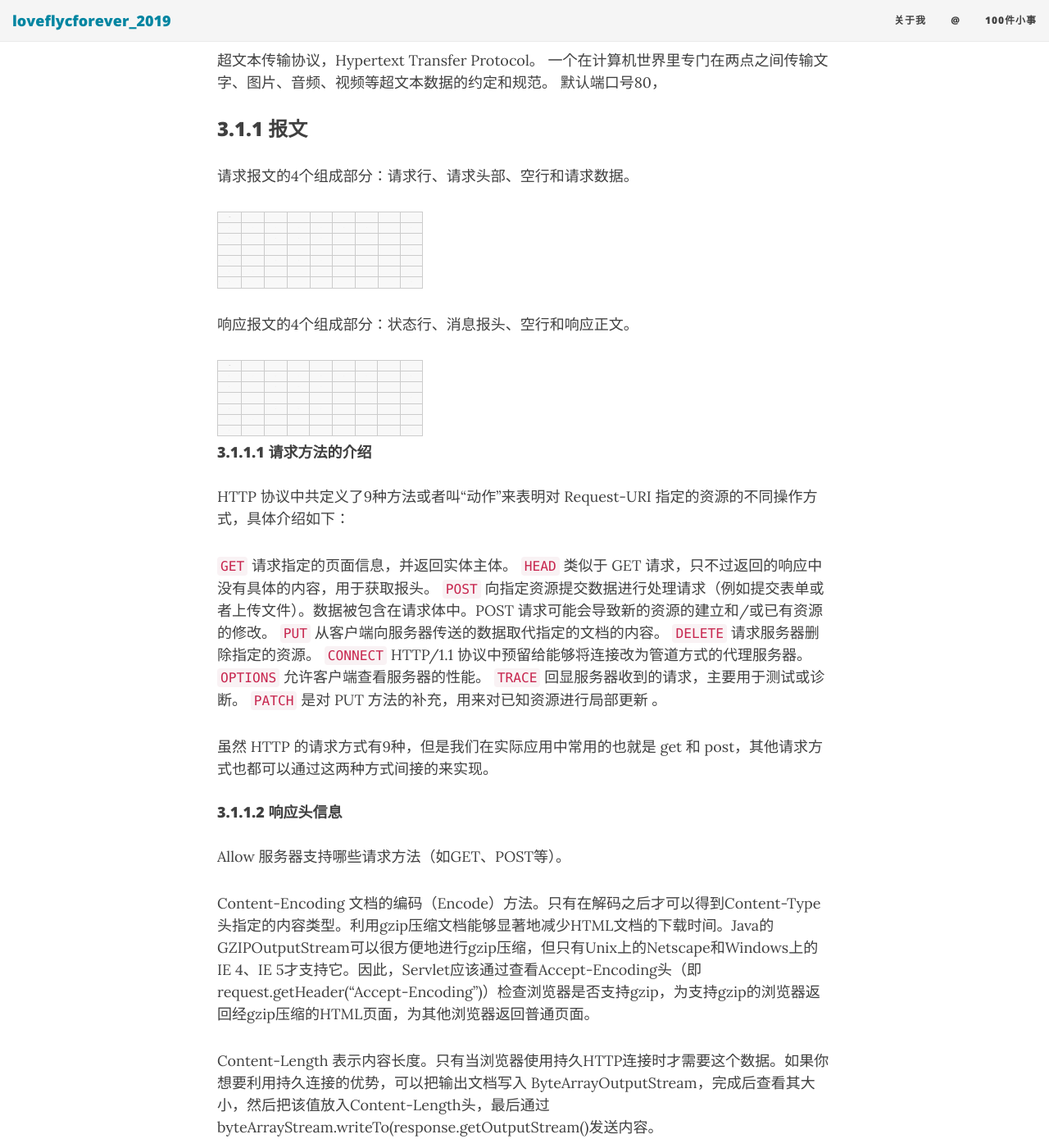
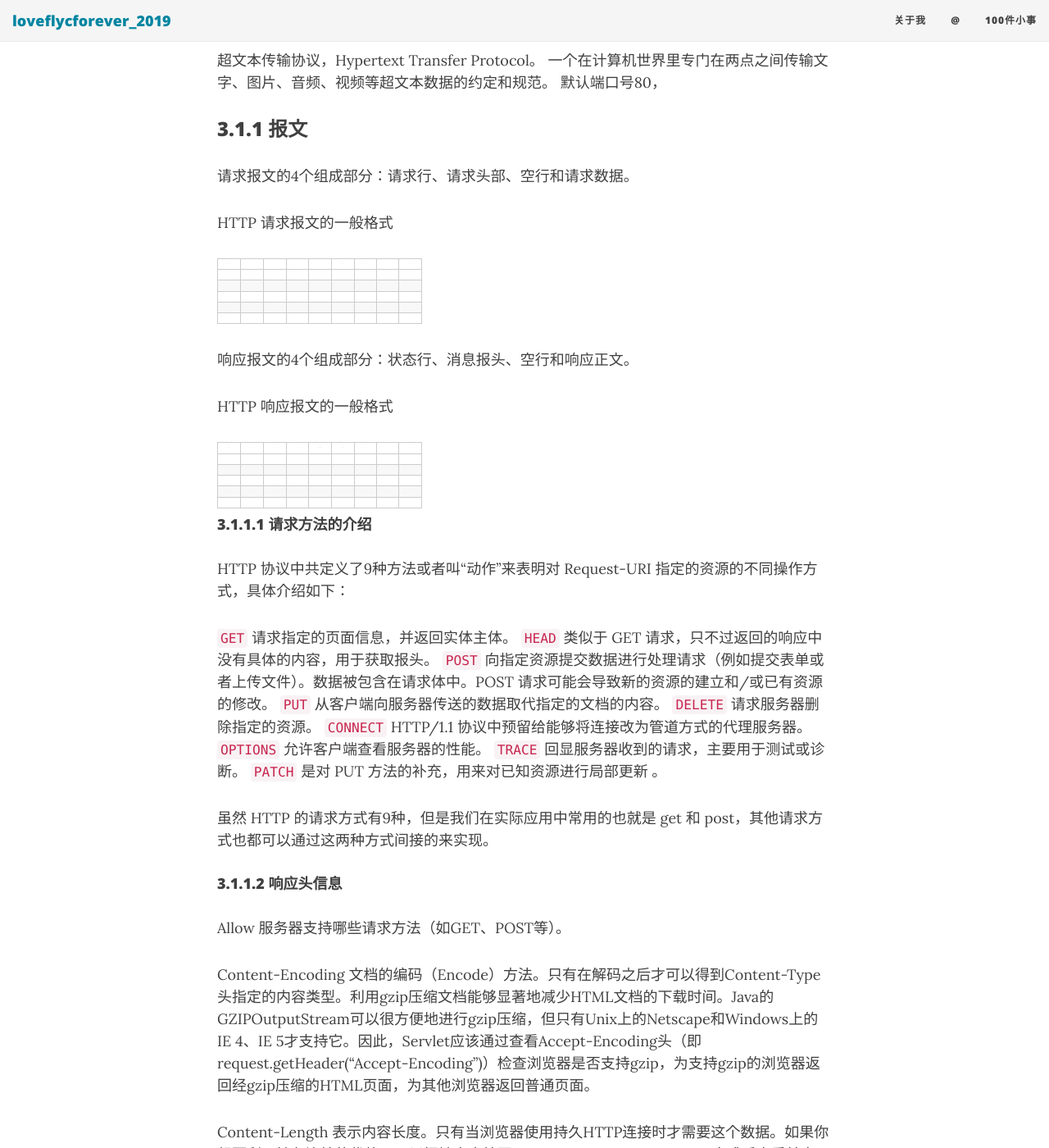
Before and after one commit to loveflycforever/loveflycforever.github.io, a Jekyll site: the page built from _posts/2019-06-22-retrofit.md, in a window 1280 px wide and 1400 px high, scrolled down 9250 px. Shown: the whole window at 82% size. Built offline with Jekyll 4.4.1, drawn with Linux system fonts in a browser that asks for light colours; nearby versions of some CDN libraries.

Commit message:
表格调整

```diff
--- a/_posts/2019-06-22-retrofit.md
+++ b/_posts/2019-06-22-retrofit.md
@@ -334,9 +334,10 @@
 
 请求报文的4个组成部分：请求行、请求头部、空行和请求数据。
 
-| **HTTP 请求报文的一般格式** |  |  |  |  |  |  |  |  |
+HTTP 请求报文的一般格式
+
+| 请求方法 | (空格) | URL | (空格) | 协议版本 | (回车符) | (换行符) |  | 请求行 |
 |---|---|---|---|---|---|---|---|---|
-| 请求方法 | (空格) | URL | (空格) | 协议版本 | (回车符) | (换行符) |  | 请求行 |
 | 头部字段名1 | : | 头部字段值1 | (回车符) | (换行符) |  |  |  |  |
 | ...... |  |  |  |  |  |  |  | 请求头部 |
 | 头部字段名n | : | 头部字段值n | (回车符) | (换行符) |  |  |  |  |
@@ -345,9 +346,10 @@
 
 响应报文的4个组成部分：状态行、消息报头、空行和响应正文。
 
-| **HTTP 响应报文的一般格式** |  |  |  |  |  |  |  |  |
+HTTP 响应报文的一般格式
+
+| 协议版本 | (空格) | 状态码 | (空格) | 原因短语 | (回车符) | (换行符) |  | 状态行 |
 |---|---|---|---|---|---|---|---|---|
-| 协议版本 | (空格) | 状态码 | (空格) | 原因短语 | (回车符) | (换行符) |  | 状态行 |
 | 头部字段名1 | : | 头部字段值 | (回车符) | (换行符) |  |  |  |  |
 | ...... |  |  |  |  |  |  |  | 消息报头 |
 | 头部字段名n | : | 头部字段值 | (回车符) | (换行符) |  |  |  |  |
--- a/css/main.css
+++ b/css/main.css
@@ -638,7 +638,7 @@
   margin: 0;
   padding: 0;
 }
-table tr:nth-child(n+1) {
+table tr:nth-child(2n) {
   background-color: #f8f8f8;
 }
 table tr th {
```
